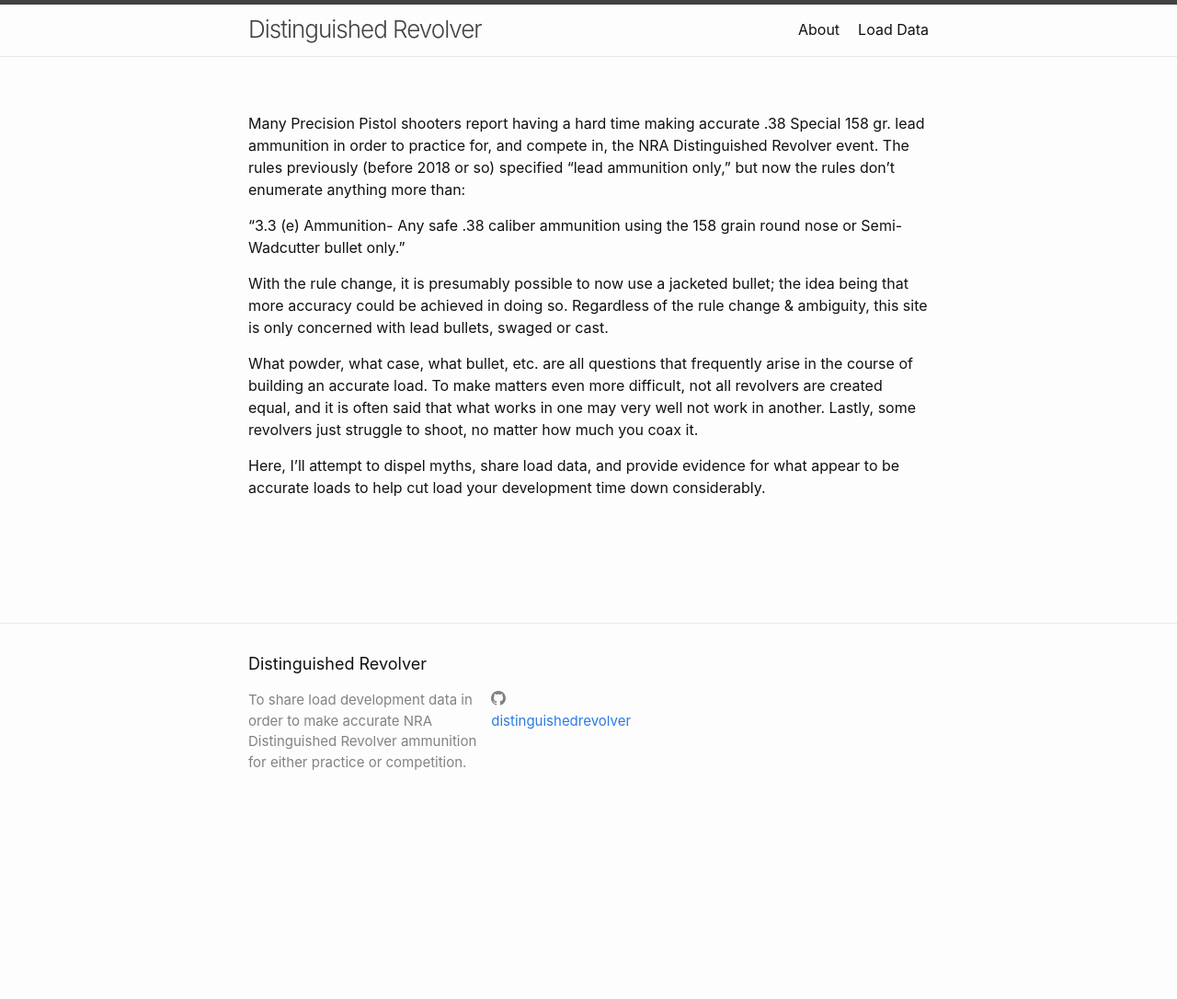
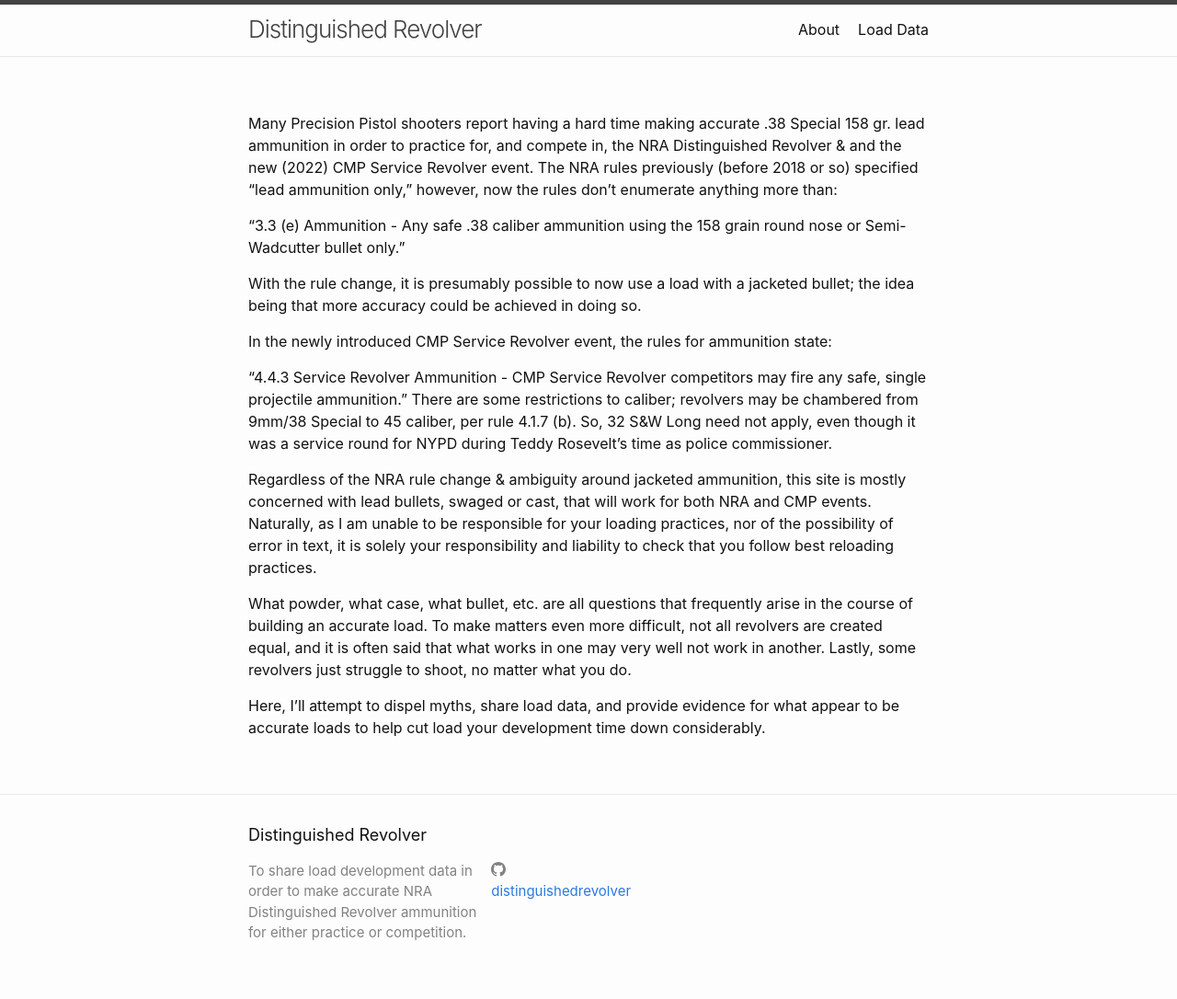
Before and after one commit to distinguishedrevolver/distinguishedrevolver.github.io, a Jekyll site: the page built from index.md, in a window 1280 px wide. Shown: the whole page at 92% size. Built offline with Jekyll 4.4.1, drawn with Linux system fonts in a browser that asks for light colours; before the commit the page ends 900 px from its top, so only the background shows below that.

Commit message:
Update index.md

```diff
--- a/index.md
+++ b/index.md
@@ -1,16 +1,19 @@
 ---
-# Feel free to add content and custom Front Matter to this file.
-# To modify the layout, see https://jekyllrb.com/docs/themes/#overriding-theme-defaults
-
 layout: page
 ---
-Many Precision Pistol shooters report having a hard time making accurate .38 Special 158 gr. lead ammunition in order to practice for, and compete in, the NRA Distinguished Revolver event. The rules previously (before 2018 or so) specified "lead ammunition only," but now the rules don't enumerate anything more than:
+Many Precision Pistol shooters report having a hard time making accurate .38 Special 158 gr. lead ammunition in order to practice for, and compete in, the NRA Distinguished Revolver & and the new (2022) CMP Service Revolver event. The NRA rules previously (before 2018 or so) specified "lead ammunition only," however, now the rules don't enumerate anything more than:
 
-"3.3 (e)  Ammunition-  Any  safe  .38  caliber  ammunition  using  the  158 grain round nose or Semi-Wadcutter bullet only."
+"3.3 (e)  Ammunition -  Any  safe  .38  caliber  ammunition  using  the  158 grain round nose or Semi-Wadcutter bullet only."
 
-With the rule change, it is presumably possible to now use a jacketed bullet; the idea being that more accuracy could be achieved in doing so. Regardless of the rule change & ambiguity, this site is only concerned with lead bullets, swaged or cast.
+With the rule change, it is presumably possible to now use a load with a jacketed bullet; the idea being that more accuracy could be achieved in doing so.
 
-What powder, what case, what bullet, etc. are all questions that frequently arise in the course of building an accurate load. To make matters even more difficult, not all revolvers are created equal, and it is often said that what works in one may very well not work in another. Lastly, some revolvers just struggle to shoot, no matter how much you coax it.
+In the newly introduced CMP Service Revolver event, the rules for ammunition state:
+
+"4.4.3 Service Revolver Ammunition - CMP Service Revolver competitors may fire any safe, single projectile ammunition." There are some restrictions to caliber; revolvers may be chambered from 9mm/38 Special to 45 caliber, per rule 4.1.7 (b). So, 32 S&W Long need not apply, even though it was a service round for NYPD during Teddy Rosevelt's time as police commissioner.
+
+Regardless of the NRA rule change & ambiguity around jacketed ammunition, this site is mostly concerned with lead bullets, swaged or cast, that will work for both NRA and CMP events. Naturally, as I am unable to be responsible for your loading practices, nor of the possibility of error in text, it is solely your responsibility and liability to check that you follow best reloading practices.
+
+What powder, what case, what bullet, etc. are all questions that frequently arise in the course of building an accurate load. To make matters even more difficult, not all revolvers are created equal, and it is often said that what works in one may very well not work in another. Lastly, some revolvers just struggle to shoot, no matter what you do.
 
 Here, I'll attempt to dispel myths, share load data, and provide evidence
 for what appear to be accurate loads to help cut load your development time down considerably.
```
